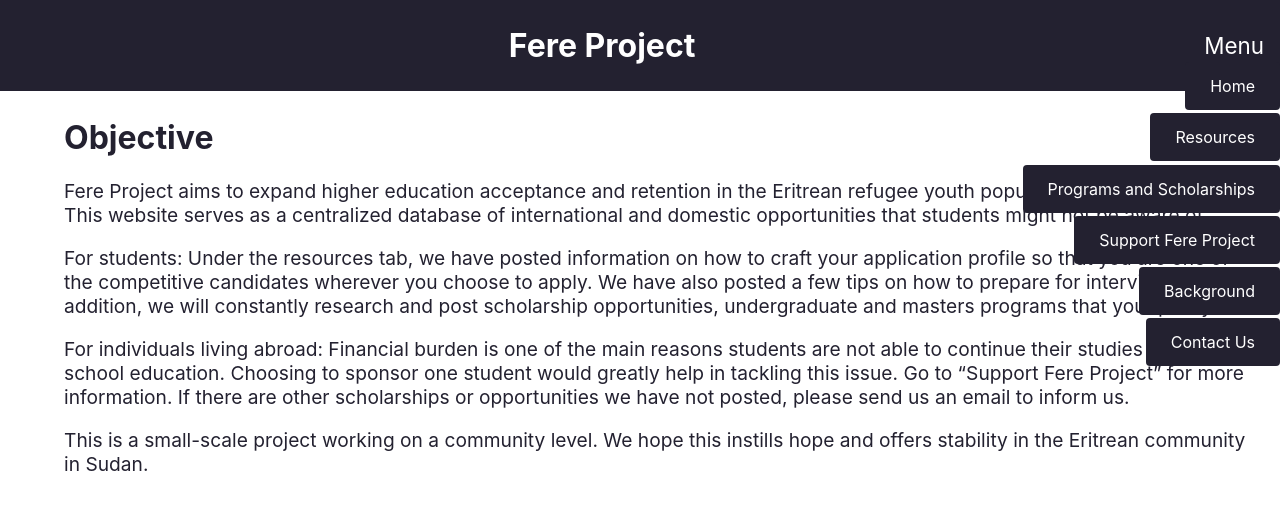
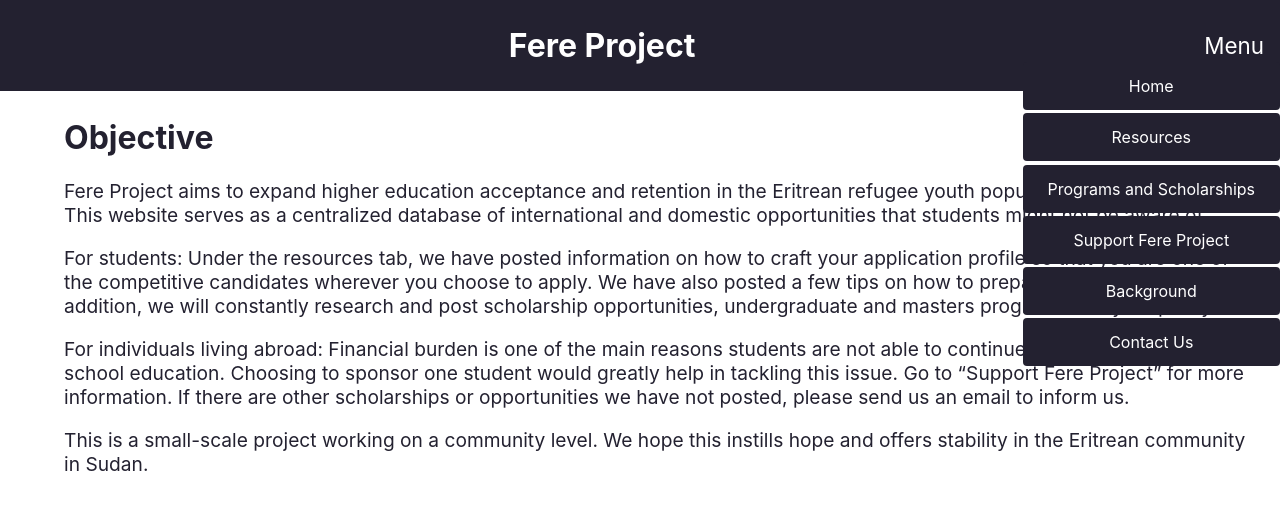
Before and after one commit to anbesaNG/yosans-website, a React (Create React App) app: page / in a window 1280 px wide. Both pictures are taken after a click on the element "Menu". Shown: the top 510 px of the page. Built offline with nearby package versions, Linux system fonts and the light colour scheme.

Commit message:
revert menu to list style

```diff
--- a/src/components/Menu.js
+++ b/src/components/Menu.js
@@ -9,7 +9,7 @@ function Menu() {
     return(
         <div className="menu-page">
             <span className="project-title">Fere Project</span>
-            <div className="menu">
+            <div className="menu-small">
                 <span
                     className="menu-button"
                     onClick={() => setShowMenu(!showMenu)}
@@ -18,25 +18,21 @@ function Menu() {
                     Menu
                 </span>
                 {showMenu && <div className="menu-drop">
-                    <span className="menu-item">
-                        <Link to="/">Home</Link>
-                    </span>
-                    <span className="menu-item">
-                        <Link to="/resources">Resources</Link>
-                    </span>
-                    <span className="menu-item">
-                        <Link to="/programs">Programs and Scholarships</Link>
-                    </span>
-                    <span className="menu-item">
-                        <Link to="/donations">Support Fere Project</Link>
-                    </span>
-                    <span className="menu-item">
-                        <Link className="menu-item" to="/background">Background</Link>
-                    </span>
-                    <span className="menu-item">
-                        <Link className="menu-item" to="/contact">Contact Us</Link>
-                    </span>
+                    <Link className="menu-item" to="/">Home</Link>
+                    <Link className="menu-item" to="/resources">Resources</Link>
+                    <Link className="menu-item" to="/programs">Programs and Scholarships</Link>
+                    <Link className="menu-item" to="/donations">Support Fere Project</Link>
+                    <Link className="menu-item" to="/background">Background</Link>
+                    <Link className="menu-item" to="/contact">Contact Us</Link>
                 </div>}
+            </div>
+            <div className="menu-wide">
+                <Link className="menu-item"  to="/">Home</Link>
+                <Link className="menu-item" to="/resources">Resources</Link>
+                <Link className="menu-item" to="/programs">Programs and Scholarships</Link>
+                <Link className="menu-item" to="/donations">Support Fere Project</Link>
+                <Link className="menu-item" to="/background">Background</Link>
+                <Link className="menu-item" to="/contact">Contact Us</Link>
             </div>
         </div>
     );
--- a/src/style/styling.css
+++ b/src/style/styling.css
@@ -13,7 +13,6 @@
     html,body
     {
         width: 100%;
-        height: 100%;
         margin: 0px;
         padding: 0px;
         overflow-x: auto;
@@ -36,18 +35,51 @@
         text-align: center;
         font-weight: bold;
     }
+    body .video-responsive {
+        overflow: hidden;
+        padding-bottom: 56.25%;
+        position: relative;
+        margin-left: 3 rem;
+        margin-right: 3rem;
+        margin-top: 1rem;
+    }
+    body .menu-item {
+        font-size: 1rem;
+        margin-top: .2rem;
+        background-color: #232130;
+        color: white;
+        padding: 14px 25px;
+        text-align: center;
+        text-decoration: none;
+        display: inline-block;
+        border-radius: 4px;
+    }
+    body .menu-small {
+        display: block;
+        justify-content: end;
+        align-items: flex-end;
+        padding-top: 1.5rem;
+        padding-bottom: 1.5rem;
+        text-align: right;
+    }
+    body .menu-wide {
+        display: none;
+    }
 }
 
 /* menu */
 .menu-page {
     display: flex;
     flex-direction: row;
+    justify-content: space-between;
     background-color: #232130;
     color: #ffffff;
     position: fixed;
     top: 0;
     width: 100%;
     z-index: 1;
+    padding-top: .5rem;
+    padding-bottom: .5rem;
 }
 .menu-drop {
     position: absolute;
@@ -56,6 +88,13 @@
     flex-direction: column;
     white-space: nowrap;
     right: 0;
+}
+.menu-small {
+    display: none;
+}
+.menu-wide {
+    margin-top: auto;
+    margin-bottom: auto;
 }
 .menu-button {
     font-size: 1.4rem;
@@ -67,7 +106,7 @@
 .menu-button:hover {
     cursor: pointer;
 }
-body .menu-item > a{
+ .menu-item {
     font-size: 1rem;
     margin-top: .2rem;
     background-color: #232130;
@@ -77,16 +116,9 @@ body .menu-item > a{
     text-decoration: none;
     display: inline-block;
     border-radius: 4px;
-    float: right;
 }
 
-.menu {
-    justify-content: end;
-    align-items: flex-end;
-    padding-top: 2rem;
-    padding-bottom: 2rem;
-    text-align: right;
-}
+/**/
 p {
     font-size: 1.4rem;
     padding-left: 6rem;
@@ -128,8 +160,10 @@ h1, h2, h3 {
 
 .project-title {
     flex: initial;
-    margin: auto;
-    padding-left: 3rem;
+    /* margin: auto; */
+    margin-top: auto;
+    margin-bottom: auto;
+    padding-left: 2rem;
     font-size: 3rem;
     text-align: center;
     font-weight: bold;
```
Also changed, not shown: public/index.html (+0 -10 lines), public/manifest.json.
